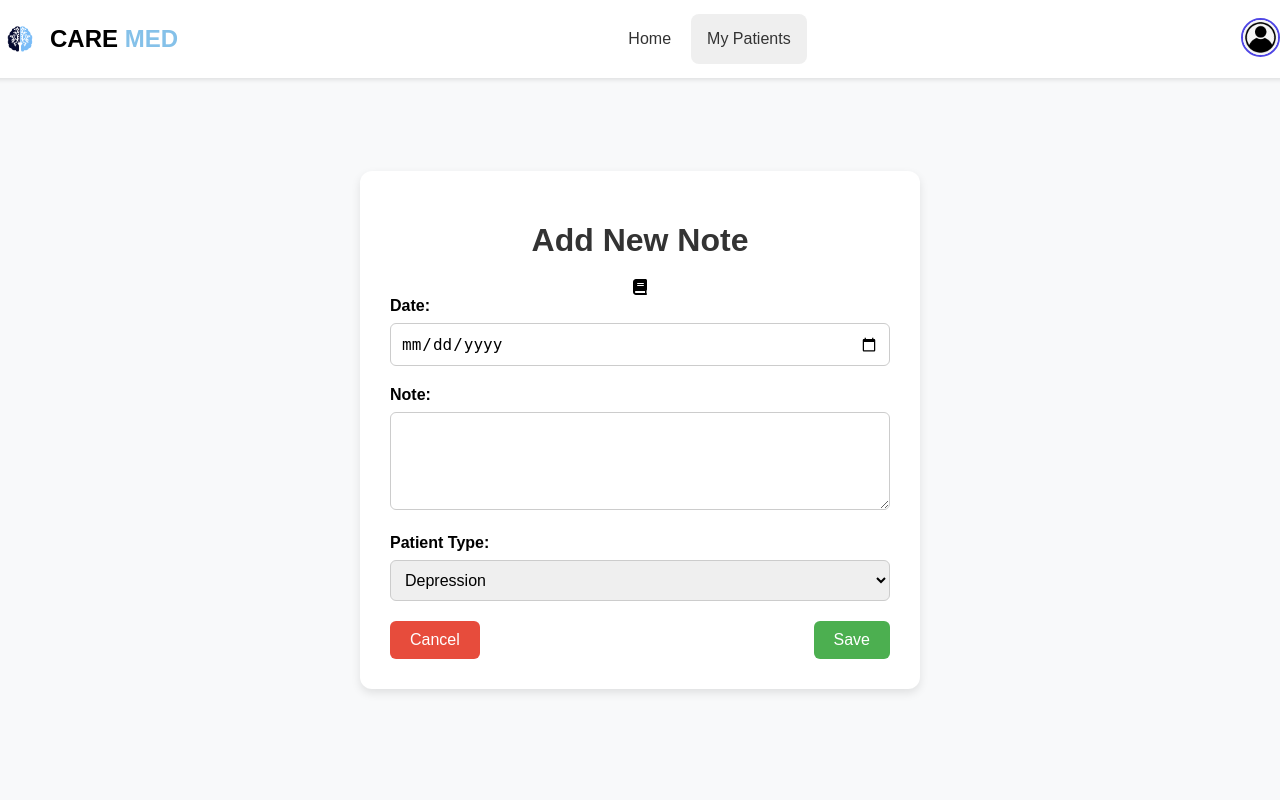
After one commit to gayananu21/CareMedCycle-2, a PHP site: page /addNewNote.html in a window 1280 px wide. The commit adds this page. Run offline with PHP 8.4, Linux system fonts and the light colour scheme.

Commit message:
Add new note in patient details

```diff
--- /dev/null
+++ b/addNewNote.html
@@ -0,0 +1,96 @@
+<!DOCTYPE html>
+<html lang="en">
+<head>
+    <meta charset="UTF-8">
+    <meta name="viewport" content="width=device-width, initial-scale=1.0">
+    <title>Patient Details</title>
+    <link rel="stylesheet" href="styles/addNewNote.css">
+    <link rel="stylesheet" href="https://cdnjs.cloudflare.com/ajax/libs/font-awesome/6.0.0-beta3/css/all.min.css">
+</head>
+<body>
+
+    <!-- Navbar -->
+    <div class="navbar">
+        <div class="logo">
+            <img src="Images/Brian.png" alt="Care Med Logo">
+            <span class="care">CARE <span class="med">MED</span></span>
+        </div>
+        <div class="nav-links">
+            <a href="therapist_home.html">Home</a>
+            <div class="dropdown">
+                <button class="dropbtn">My Patients</button>
+                <div class="dropdown-content">
+                    <a href="patient_records.html">Patient Records</a>
+                    <a href="upcomingSessions.html">Upcoming Sessions</a>
+                    <a href="#">Create Session</a>
+                </div>
+            </div>
+        </div>
+        <div class="profile-icon">
+            <img src="images/profile-icon.png" alt="Profile">
+        </div>
+    </div>
+
+    <!-- Main Content -->
+    <div class="container">
+        <div class="note-form">
+            <h1>Add New Note</h1>
+            <!-- Added Journal Icon -->
+            <i class="fas fa-book"></i>
+            <form id="add-note-form">
+                <div class="form-group">
+                    <label for="date">Date:</label>
+                    <input type="date" id="date" name="date" required>
+                </div>
+                <div class="form-group">
+                    <label for="note">Note:</label>
+                    <textarea id="note" name="note" rows="4" required></textarea>
+                </div>
+
+                <!-- Patient Type Selection -->
+                <div class="form-group">
+                    <label for="patient-type">Patient Type:</label>
+                    <select id="patient-type" name="patient-type">
+                        <option value="Depression">Depression</option>
+                        <option value="Generalized Anxiety Disorder (GAD)">Generalized Anxiety Disorder (GAD)</option>
+                        <option value="Schizophrenia">Schizophrenia</option>
+                        <option value="Post-Traumatic Stress Disorder (PTSD)">Post-Traumatic Stress Disorder (PTSD)</option>
+                        <option value="Borderline Personality Disorder">Borderline Personality Disorder</option>
+                        <option value="Other">Other</option>
+                    </select>
+                </div>
+
+                <!-- Input field for custom patient type (only shown when "Other" is selected) -->
+                <div class="form-group custom-patient-type" style="display: none;">
+                    <label for="custom-patient-type">Custom Patient Type:</label>
+                    <input type="text" id="custom-patient-type-input" name="custom-patient-type" placeholder="Enter custom patient type">
+                </div>
+
+                <!-- Action buttons -->
+                <div class="form-actions">
+                    <button type="button" class="cancel-btn">Cancel</button>
+                    <button type="submit" class="save-btn">Save</button>
+                </div>
+            </form>
+        </div>
+    </div>
+
+    <!-- Success Popup -->
+    <div id="success-popup" class="popup hidden">
+        <p>Note Added Successfully</p>
+        <button id="popup-close-btn" class="close-btn">OK</button>
+    </div>
+
+    <!-- Save Confirmation Popup -->
+    <div id="confirmation-popup" class="popup hidden">
+        <p>Do you want to save changes?</p>
+        <div class="popup-actions">
+            <button id="no-btn">No</button>
+            <button id="yes-btn">Yes</button>
+        </div>
+    </div>
+
+    <script src="https://cdnjs.cloudflare.com/ajax/libs/font-awesome/6.0.0-beta3/js/all.min.js"></script>
+    <script src="scripts/addNewNote.js"></script>
+</body>
+</html>
--- a/patient_details.html
+++ b/patient_details.html
@@ -49,9 +49,9 @@
 
         <div class="patient-notes-header">
             <h2>Patient Notes</h2>
-            <button class="add-note-btn">
-                <i class="fas fa-plus"></i> <!-- Plus icon using Font Awesome -->
-            </button>
+            <a href="addNewNote.html" class="add-note-link">
+                <i class="fas fa-plus-circle add-note-icon"></i>
+            </a>
         </div>
         <div class="patient-notes">
             <div id="notes-grid" class="notes-grid">
--- /dev/null
+++ b/scripts/addNewNote.js
@@ -0,0 +1,58 @@
+document.addEventListener('DOMContentLoaded', () => {
+    const patientTypeSelect = document.getElementById('patient-type');
+    const customPatientTypeField = document.querySelector('.custom-patient-type');
+    const form = document.getElementById('add-note-form');
+    const saveButton = document.querySelector('.save-btn');
+    const cancelButton = document.querySelector('.cancel-btn');
+    const confirmationPopup = document.getElementById('confirmation-popup');
+    const successPopup = document.getElementById('success-popup');
+    const yesButton = document.getElementById('yes-btn');
+    const noButton = document.getElementById('no-btn');
+    const closeButton = document.getElementById('popup-close-btn');
+
+    // Show custom patient type input when "Other" is selected
+    patientTypeSelect.addEventListener('change', () => {
+        if (patientTypeSelect.value === 'Other') {
+            customPatientTypeField.style.display = 'block';
+        } else {
+            customPatientTypeField.style.display = 'none';
+        }
+    });
+
+    // Cancel button event
+    cancelButton.addEventListener('click', (e) => {
+        const confirmCancel = confirm('Do you want to skip adding a new note?');
+        if (confirmCancel) {
+            window.location.href = 'patient_records.html'; // Redirect to patient records page
+        }
+    });
+
+    // Save button (shows confirmation popup)
+    form.addEventListener('submit', (e) => {
+        e.preventDefault();
+        confirmationPopup.classList.remove('hidden'); // Show confirmation popup
+    });
+
+    // Yes button in confirmation popup
+    yesButton.addEventListener('click', () => {
+        confirmationPopup.classList.add('hidden');
+        successPopup.classList.remove('hidden'); // Show success message
+
+        // Simulate success and redirect to patient records after a delay
+        setTimeout(() => {
+            successPopup.classList.add('hidden');
+            window.location.href = 'patient_records.html'; // Redirect to patient records page
+        }, 1500); // Delay for 1.5 seconds
+    });
+
+    // No button in confirmation popup
+    noButton.addEventListener('click', () => {
+        confirmationPopup.classList.add('hidden'); // Close confirmation popup
+    });
+
+    // Close the success popup
+    closeButton.addEventListener('click', () => {
+        successPopup.classList.add('hidden');
+        window.location.href = 'patient_records.html';
+    });
+});
--- /dev/null
+++ b/styles/addNewNote.css
@@ -0,0 +1,276 @@
+/* General Page Styles */
+body {
+    font-family: Arial, sans-serif;
+    background-color: #f8f9fa;
+    margin: 0;
+    padding: 0;
+    display: flex;
+    justify-content: center;
+    align-items: center;
+    height: 100vh; /* Full viewport height */
+}
+
+/* Navbar Styles (reuse from previous pages) */
+.navbar {
+    display: flex;
+    justify-content: space-between;
+    align-items: center;
+    padding: 10px 20px;
+    box-shadow: 0 2px 4px rgba(0, 0, 0, 0.1);
+    position: fixed;
+    top: 0;
+    width: 100%;
+    background-color: white;
+    z-index: 1000;
+}
+
+.logo .med {
+    color: #85c1e9;
+}
+
+.navbar .logo {
+    font-weight: bold;
+    font-size: 1.8rem;
+    color: #f4f7fa;
+}
+
+.navbar .nav-links {
+    display: flex;
+    align-items: center;
+    list-style: none;
+    margin: 0;
+    padding: 0;
+}
+
+.navbar .nav-links a {
+    text-decoration: none;
+    color: #333;
+    font-size: 16px;
+    border: 0px solid #04AA6D;
+    border-radius: 8px;
+    margin: 4px 2px;
+    transition-duration: 0.4s;
+    cursor: pointer;
+    padding: 16px;
+}
+
+.navbar .nav-links a:hover {
+    background-color: #e9e9e9;
+    color: rgb(0, 0, 0);
+}
+
+.navbar .profile-icon img {
+    width: 35px;
+    height: 35px;
+    border-radius: 50%;
+    border: 2px solid #4f46e5;
+    cursor: pointer;
+    transition: transform 0.3s ease;
+}
+
+.navbar .profile-icon img:hover {
+    transform: scale(1.1);
+}
+
+.logo {
+    display: flex;
+    align-items: center;
+}
+
+.logo img {
+    height: 40px;
+    margin-right: 10px;
+}
+
+.logo span {
+    font-size: 24px;
+    font-weight: bold;
+}
+
+.logo .med {
+    color: #85c1e9;
+}
+
+.logo .care {
+    color: #000000;
+}
+
+.dropdown {
+    position: relative;
+}
+
+.dropdown .dropbtn {
+    text-decoration: none;
+    color: #333;
+    font-size: 16px;
+    border: 0px solid #04AA6D;
+    border-radius: 8px;
+    margin: 4px 2px;
+    transition-duration: 0.4s;
+    cursor: pointer;
+    padding: 16px;
+}
+
+.dropdown .dropbtn:hover {
+    background-color: #e9e9e9;
+    color: rgb(0, 0, 0);
+}
+
+.dropdown .dropdown-content {
+    display: none;
+    position: absolute;
+    background-color: #ffffff;
+    box-shadow: 0px 8px 16px 0px rgba(0,0,0,0.2);
+    min-width: 200px;
+    z-index: 1;
+    border-radius: 8px;
+    overflow: hidden;
+    transition: max-height 0.5s ease;
+}
+
+.dropdown .dropdown-content a {
+    color: #333;
+    padding: 12px 16px;
+    text-decoration: none;
+    display: block;
+    transition: background-color 0.3s ease;
+}
+
+
+
+.dropdown .dropdown-content a:hover {
+    background-color: #f0f0f0;
+}
+
+.dropdown:hover .dropdown-content {
+    display: block;
+}
+
+/* Centering the container */
+.container {
+    background-color: #fff;
+    padding: 30px;
+    border-radius: 12px;
+    box-shadow: 0 4px 10px rgba(0, 0, 0, 0.1);
+    width: 500px;
+    text-align: center;
+    margin-top: 60px; /* To account for the fixed navbar */
+}
+
+.note-form h1 {
+    font-size: 2rem;
+    margin-bottom: 20px;
+    color: #333;
+    display: flex;
+    justify-content: center;
+    align-items: center;
+}
+
+.note-form h1 i {
+    margin-right: 10px;
+    color: #4a90e2;
+}
+
+.form-group {
+    margin-bottom: 20px;
+    text-align: left;
+}
+
+.form-group label {
+    display: block;
+    margin-bottom: 8px;
+    font-weight: bold;
+}
+
+.form-group input,
+.form-group textarea,
+.form-group select {
+    width: 100%;
+    padding: 10px;
+    border-radius: 6px;
+    border: 1px solid #ccc;
+    box-sizing: border-box;
+    font-size: 1rem;
+}
+
+.custom-patient-type {
+    margin-top: 10px;
+}
+
+.form-actions {
+    display: flex;
+    justify-content: space-between;
+}
+
+.save-btn, .cancel-btn {
+    padding: 10px 20px;
+    font-size: 1rem;
+    border: none;
+    border-radius: 6px;
+    cursor: pointer;
+}
+
+.save-btn {
+    background-color: #4caf50;
+    color: white;
+}
+
+.cancel-btn {
+    background-color: #e74c3c;
+    color: white;
+}
+
+/* Popup Styles */
+.popup {
+    position: fixed;
+    top: 50%;
+    left: 50%;
+    transform: translate(-50%, -50%);
+    background-color: white;
+    padding: 20px;
+    border-radius: 10px;
+    box-shadow: 0 4px 10px rgba(0, 0, 0, 0.2);
+    text-align: center;
+    z-index: 10;
+}
+
+.popup.hidden {
+    display: none;
+}
+
+.popup p {
+    font-size: 1.2rem;
+    margin-bottom: 20px;
+}
+
+.popup-actions {
+    display: flex;
+    justify-content: space-around;
+}
+
+.popup-actions button {
+    padding: 10px 20px;
+    font-size: 1rem;
+    border: none;
+    border-radius: 6px;
+    cursor: pointer;
+}
+
+.popup-actions #yes-btn {
+    background-color: #4caf50;
+    color: white;
+}
+
+.popup-actions #no-btn {
+    background-color: #e74c3c;
+    color: white;
+}
+
+.close-btn {
+    background-color: #4caf50;
+    color: white;
+    padding: 10px 20px;
+    border: none;
+    border-radius: 6px;
+    cursor: pointer;
+}
```
Also changed, not shown: styles/patient_details.css (+6 -17 lines).
